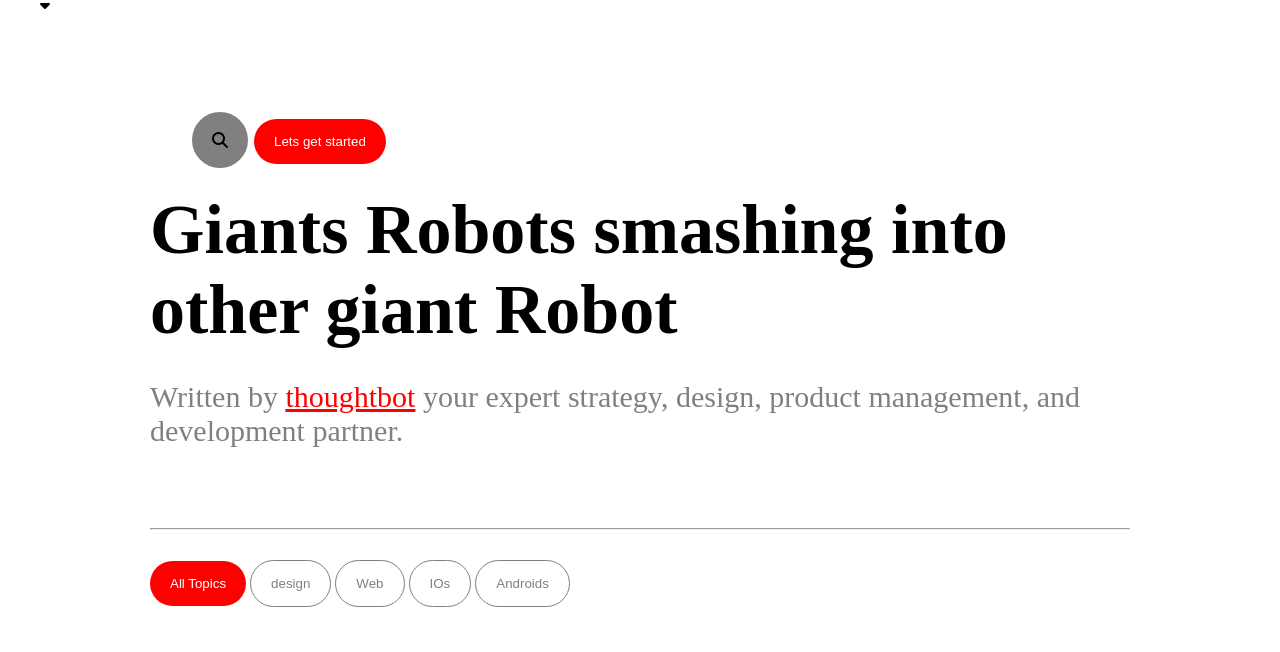
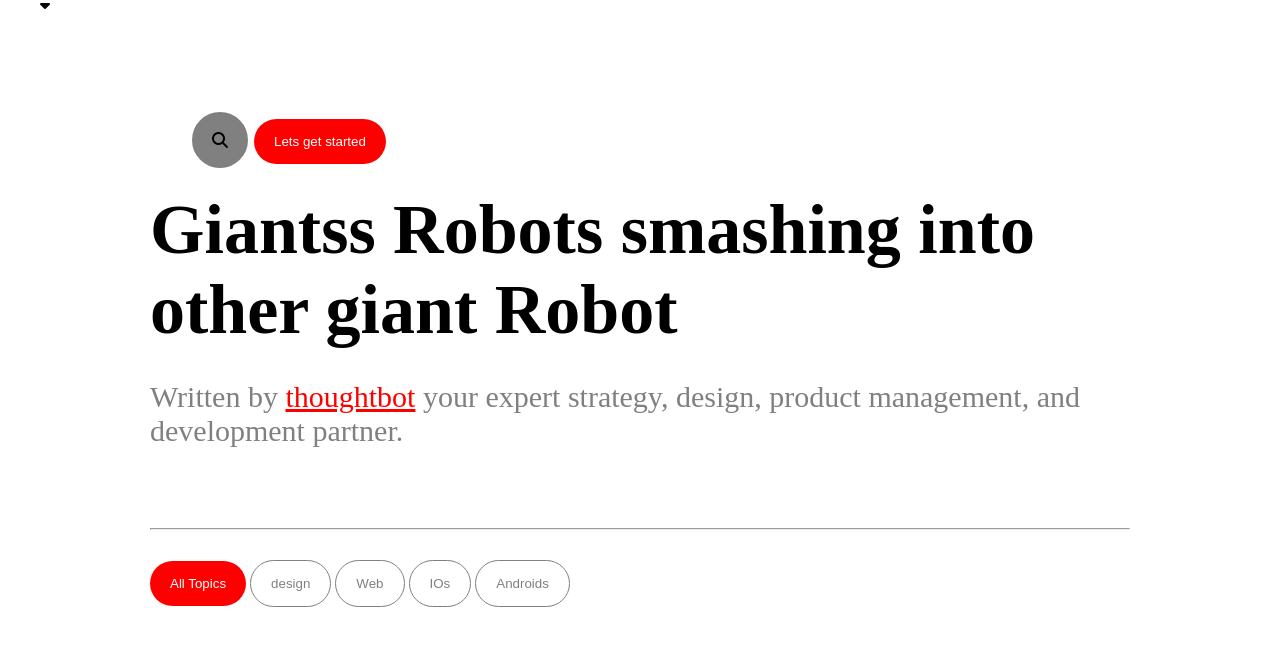
Before and after one commit to adebisiaminat/Thoughbot, a plain HTML site: page index.html in a window 1280 px wide. Shown: the part 90-742 px from the top of the page. Drawn offline with Linux system fonts and the light colour scheme.

Commit message:
made changes in index

```diff
--- a/index.html
+++ b/index.html
@@ -31,7 +31,7 @@
 
     </nav>
     <section class="sectionone">
-        <h1 class="giant">Giants Robots smashing into <br>other giant Robot</h1>
+        <h1 class="giant">Giantss Robots smashing into <br>other giant Robot</h1>
         <p class="written">Written by <a href="#" class="thought">thoughtbot</a> your expert strategy, design, product
             management, and development partner.</p>
 
```
